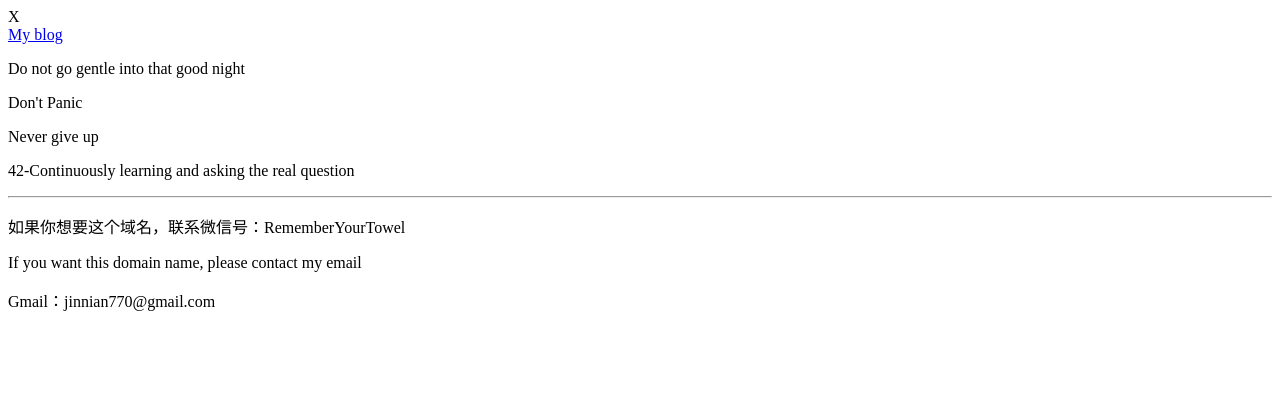
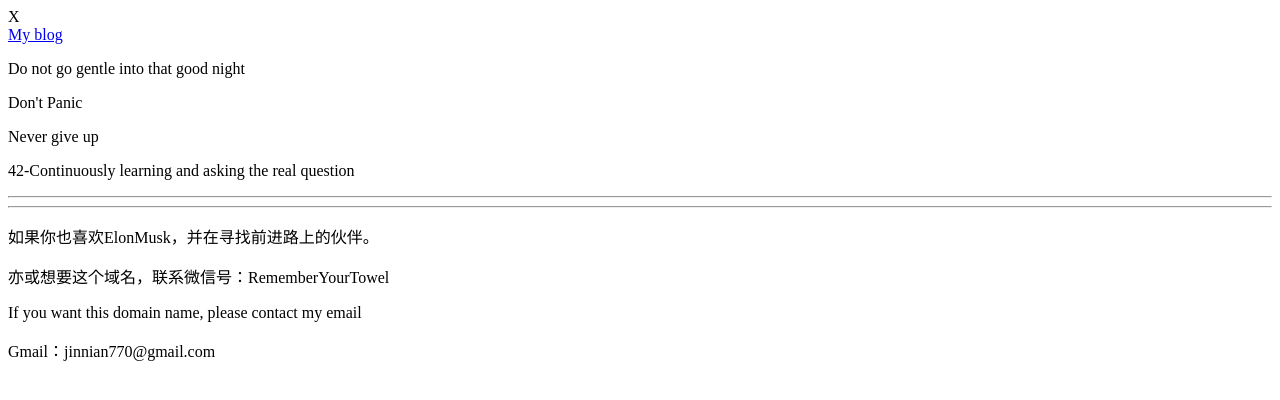
Before and after one commit to JINNIAN666/boringcompanyicu.github.io, a plain HTML site: page index.html in a window 1280 px wide. Drawn offline with Linux system fonts and the light colour scheme.

Commit message:
Update index.html

```diff
--- a/index.html
+++ b/index.html
@@ -16,7 +16,9 @@
 <p>Never give up</p>
 <p>42-Continuously learning and asking the real question</p>
 <hr>
-<p>如果你想要这个域名，联系微信号：RememberYourTowel</p>
+    <hr>
+<p>如果你也喜欢ElonMusk，并在寻找前进路上的伙伴。</p>
+<p>亦或想要这个域名，联系微信号：RememberYourTowel</p>
 <p>If you want this domain name, please contact my email</p>
 <p>Gmail：jinnian770@gmail.com</p>
 </body>
```
